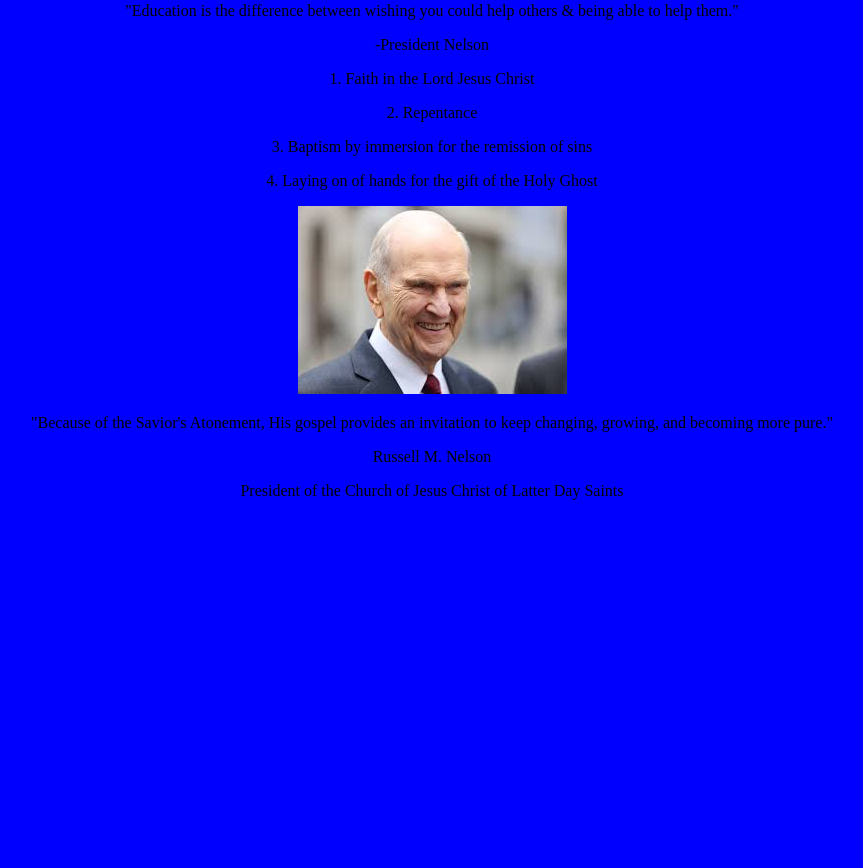
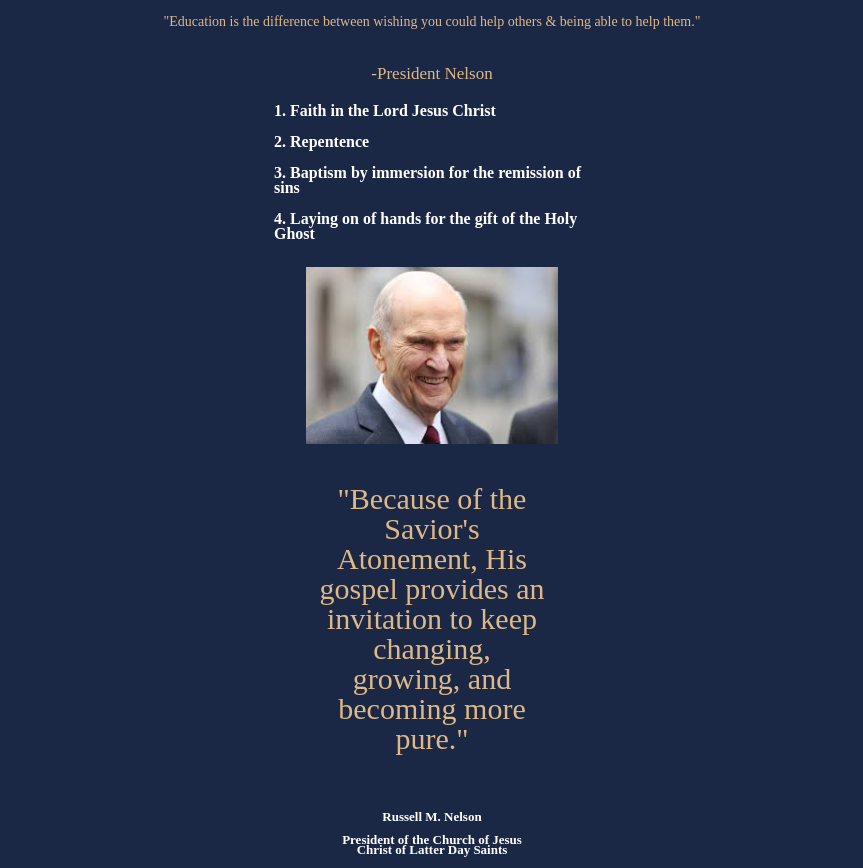
Before and after one commit to jasef12/wdd130, a plain HTML site: page challenge.html in a window 1280 px wide. Shown: the part 78-946 px from the top of the page, without its empty margins (208-1071 px from the left). Before the commit the page ends 800 px from the top, so only its background shows below. Drawn offline with Linux system fonts and the light colour scheme.

Commit message:
w4 challege finish

```diff
--- a/challenge.html
+++ b/challenge.html
@@ -8,18 +8,18 @@
 </head>
     <body>
         <h1>Education</h1>
-        <div class="quote 1">
-        <p>"Education is the difference between wishing you could help others & being able to help them."</p>
-        <p>-President Nelson</p>
+        <div class="quote-1">
+            <p>"Education is the difference between wishing you could help others & being able to help them."</p>
+            <p class="source">-President Nelson</p>
         </div>
-     <div class="#list">
-        <p>1. Faith in the Lord Jesus Christ</p>
-        <p>2. Repentance
-        <p>3. Baptism by immersion for the remission of sins</p>
-        <p>4. Laying on of hands for the gift of the Holy Ghost</p>
-    </div>
+        <div class="column-middle">
+            <p>1. Faith in the Lord Jesus Christ</p>
+            <p>2. Repentence</p>
+            <p>3. Baptism by immersion for the remission of sins</p>
+            <p>4. Laying on of hands for the gift of the Holy Ghost</p>
+          </div>
 <img src="images/pnelly.jpg" alt="President Nelson">
-    <div class="quote 2">
+    <div class="quote-2">
         <p>"Because of the Savior's Atonement, His gospel provides an invitation to keep changing, growing, and becoming more pure."</p>
     </div>
         <footer>
--- a/styles/challenge.css
+++ b/styles/challenge.css
@@ -1,9 +1,58 @@
 body {
-    background-color:  blue;
+    background-color:  #1B2845;
+}
+.quote-1 {
+    line-height: 25px;
+    font-size: 14px;
+    color: burlywood;
     text-align: center;
-    line-height: 2xp;
+}
+.source {
+    padding-top: 10px;
+    font-size: 17px;
+    font-style: bold;
+    color: burlywood;
+    text-align: center;
 }
 h1 {
     text-align: center;
-    font-size: 24xp;
+    font-size: 35px;
+    color: burlywood;
 }
+h1:hover {
+    color: white;
+}
+.column-middle {
+    text-align: left;
+    line-height: 15px;
+    font-weight: bold;
+    color: white;
+    width: 25%;
+    margin: 0 auto;
+}
+img {
+    width: 20%;
+    height: 20%;
+    display: block;
+    margin: 0 auto;
+    padding-top: 10px;
+}
+.quote-2 {
+    width: 18%;
+    text-align: center;
+    line-height: 30px;
+    font-size: 30px;
+    color: burlywood;
+    margin: 0 auto;
+    padding-top: 10px;
+}
+footer {
+    margin: 0 auto;
+    line-height: 10px;
+    font-size: 13px;
+    font-weight: bold;
+    width: 15%;
+    text-align: center;
+    padding-top: 15px;
+    color: white;
+}
```
